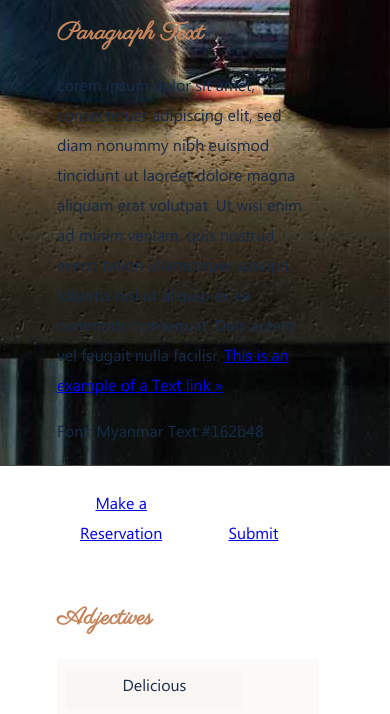
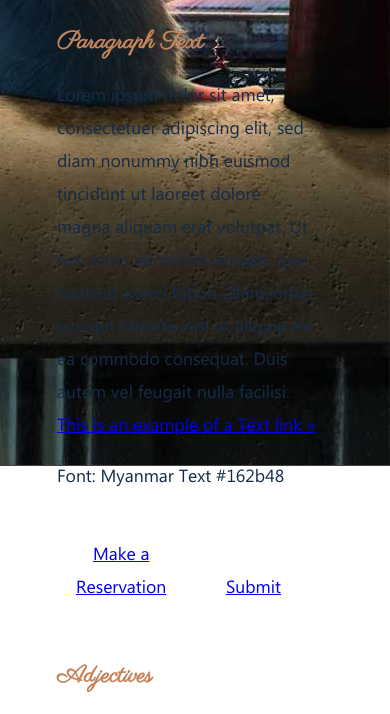
Before and after one commit to JMFdesign/project_final2_hernandez_jmf, a plain HTML site: page index.html in a window 390 px wide. Shown: the part 745-1459 px from the top of the page. Drawn offline with Linux system fonts and the light colour scheme.

Commit message:
adjust, make responsive font size, adjust padding on elements

```diff
--- a/css/main.css
+++ b/css/main.css
@@ -30,12 +30,13 @@ body {
     background-repeat: no-repeat;
     background-position: right top;
     background-attachment: fixed;
+    overflow-x: hidden;
 }
 
 #container {
     background-image: url('../images/skin.png');
     background-repeat: no-repeat;
-    width: 95vw;
+    width: 90vw;
     margin: -10px auto 0 auto;
 }
 
@@ -98,6 +99,7 @@ h3 {
 p {
     font-family: myan, sans-serif;
     color: #162b48;
+    font-size: 1.1em;
 }
 
 .button {
@@ -124,6 +126,7 @@ p {
     width: calc(100% / 3.15);
     background-color: hsla(45, 28%, 96%, 0.7);
     min-width: 175px;
+    font-size: 1.1em;
 }
 
 .full {
@@ -135,12 +138,12 @@ footer {
     background-color: #162b48;
     width: 120vw;
     margin-left: -50px;
-    overflow-x: hidden;
+
 }
 
 footer p {
     color: #f2e3bc;
     padding: 5px;
-    margin: auto;
     text-align: center;
+    font-size: 1.1em;
 }
```
